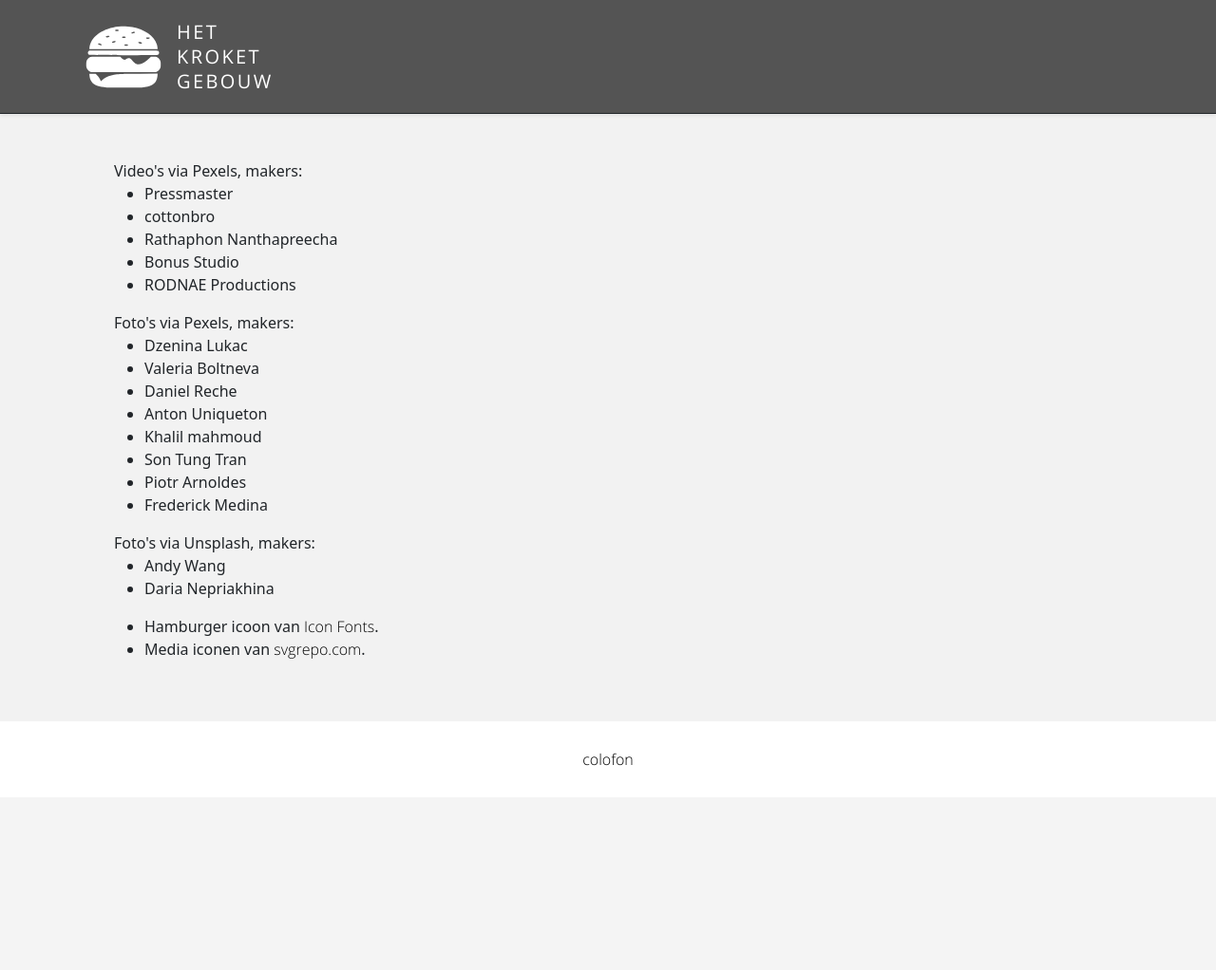
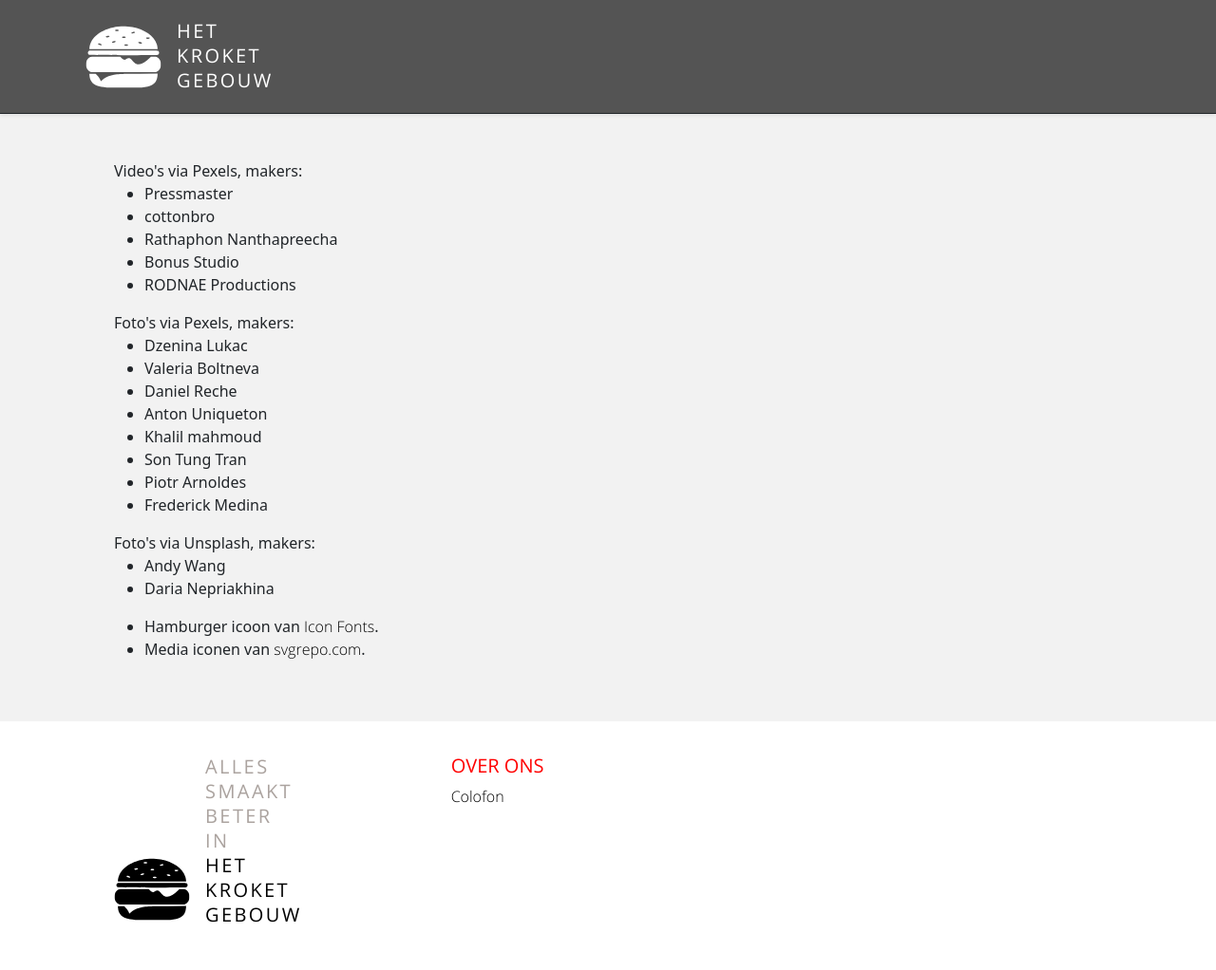
Before and after one commit to Conengmo/kroketalizer, a Flask app: page /colofon in a window 1280 px wide. Shown: the whole page at 95% size. Before the commit the page ends 807 px from the top, so only its background shows below. Run offline with Flask 2, Linux system fonts and the light colour scheme.

Commit message:
logo in footer

```diff
--- a/kroketalizer/static/css/style.css
+++ b/kroketalizer/static/css/style.css
@@ -12,8 +12,6 @@ html {
   min-height: 100%;
 }
 body {
-  /* Margin bottom by footer height */
-  margin-bottom: 80px;
   background-color: rgb(242, 242, 242);
 }
 @media (min-width: 992px) {
@@ -39,13 +37,9 @@ main {
     padding-bottom: 3rem;
 }
 .footer {
-  position: absolute;
-  bottom: 0;
-  width: 100%;
-  /* Set the fixed height of the footer here */
-  height: 80px;
-  line-height: 80px; /* Vertically center the text there */
-  background-color: #FFF;
+    background-color: #FFF;
+    padding-top: 35px;
+    padding-bottom: 45px;
 }
 .jumbotron {
     background-color: #fffcfc;
@@ -71,8 +65,36 @@ a:hover {
 .card-text {
     font-size: 1.1em;
 }
+
 .logo-text {
+    display: inline-block;
     font-family: open-sans, sans-serif;
     line-height: 1.3;
     letter-spacing: 0.15rem;
+    text-transform: uppercase;
 }
+.logo-text:hover {
+    text-decoration: none;
+}
+.footer-logo:hover {
+    opacity: 0.8;
+}
+.logo-wrapper {
+    height:100%;
+    float:left;
+    display:flex;
+    align-items:flex-end;
+}
+.navbar .logo-wrapper > img {
+    filter: invert(1);
+}
+
+.footer-links h3 {
+    font-family: open-sans, sans-serif;
+    color: red;
+}
+.footer-links ul, .footer-links li {
+    list-style-type: none;
+    padding: 0;
+    margin: 0;
+}
--- a/kroketalizer/templates/base.html
+++ b/kroketalizer/templates/base.html
@@ -23,12 +23,18 @@
 <header>
     <div class="navbar navbar-expand-md border-bottom border-dark shadow-sm">
         <div class="container">
-            <img src="{{ url_for('static', filename='icons/hamburger.svg') }}" width="80px" height="80px" />
-            <a class="fs-5 ms-3 logo-text" href="/">
-              HET<br/>KROKET<br/>GEBOUW</a>
-            <nav>
-                <a class="p-2" href="/" style="display:none;">Home</a>
-            </nav>
+          <a href="/">
+            <div class="logo-wrapper">
+              <img src="{{ url_for('static', filename='icons/hamburger.svg') }}" width="80px" height="80px"
+                   alt="hamburger icon">
+            </div>
+            <div class="fs-5 ps-3 logo-text" style="display:inline-block">
+              HET<br/>KROKET<br/>GEBOUW
+            </div>
+          </a>
+          <nav>
+            <a class="p-2" href="/" style="display:none;">Home</a>
+          </nav>
         </div>
     </div>
 </header>
@@ -38,8 +44,26 @@
 
 
 <footer class="footer">
-    <div class="container text-center">
-      <a href="{{ url_for('colofon') }}">colofon</a>
+    <div class="container">
+      <div class="row">
+        <div class="col-4 footer-logo">
+          <a href="/">
+            <div class="logo-wrapper">
+              <img src="{{ url_for('static', filename='icons/hamburger.svg') }}" width="80px" height="80px"
+                   alt="hamburger icon">
+            </div>
+            <div class="fs-5 ps-3 logo-text" style="display:inline-block">
+              <span style="color:#ABA39FFF;">alles<br/>smaakt<br/>beter<br/>in<br/></span>
+              HET<br/>KROKET<br/>GEBOUW
+            </div>
+          </a>
+        </div>
+      <div class="col-4 footer-links">
+        <h3 class="fs-5">OVER ONS</h3>
+        <ul>
+          <li><a href="{{ url_for('colofon') }}">Colofon</a></li>
+        </ul>
+      </div>
     </div>
 </footer>
 
```
Also changed, not shown: kroketalizer/static/icons/hamburger.svg.
